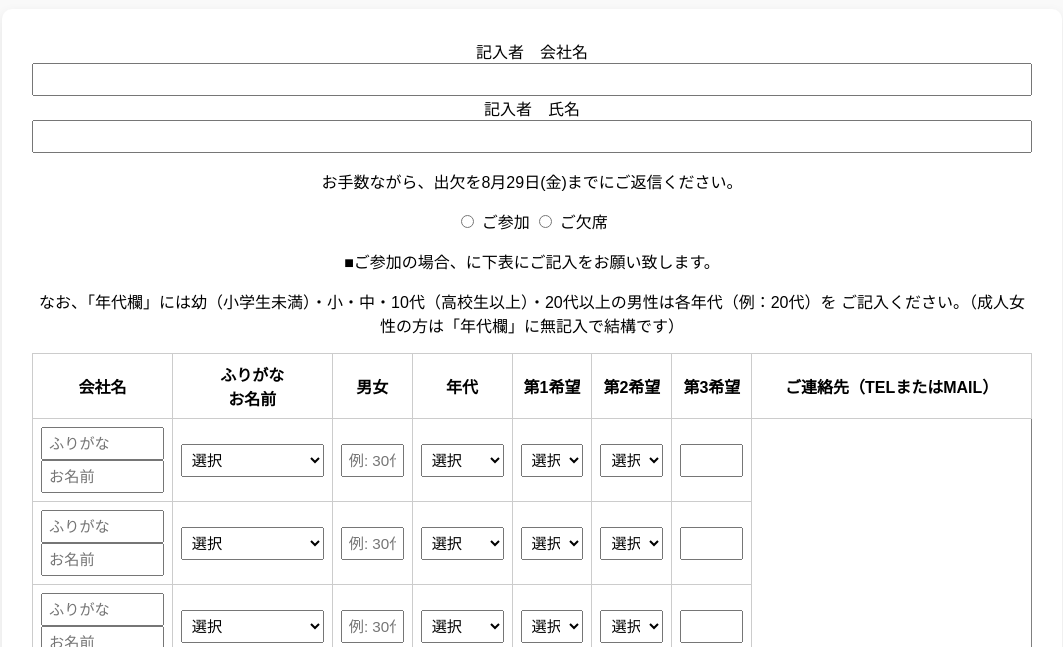
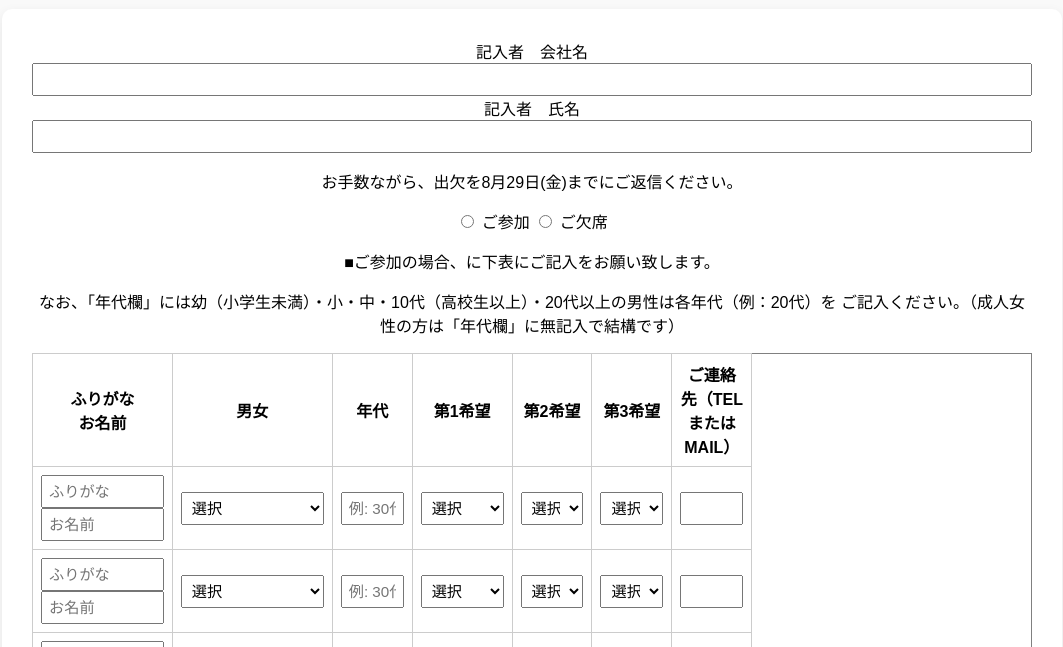
Before and after one commit to yuuyuu661/ikeda-kk, a plain HTML site: page index.html in a window 1280 px wide. Shown: the part 153-800 px from the top of the page, without its empty margins (108-1171 px from the left). Drawn offline with Linux system fonts and the light colour scheme.

Commit message:
Update index.html

```diff
--- a/index.html
+++ b/index.html
@@ -46,7 +46,6 @@
 
   <thead>
     <tr>
-      <th>会社名</th>
       <th>ふりがな<br>お名前</th>
       <th>男女</th>
       <th>年代</th>
```
